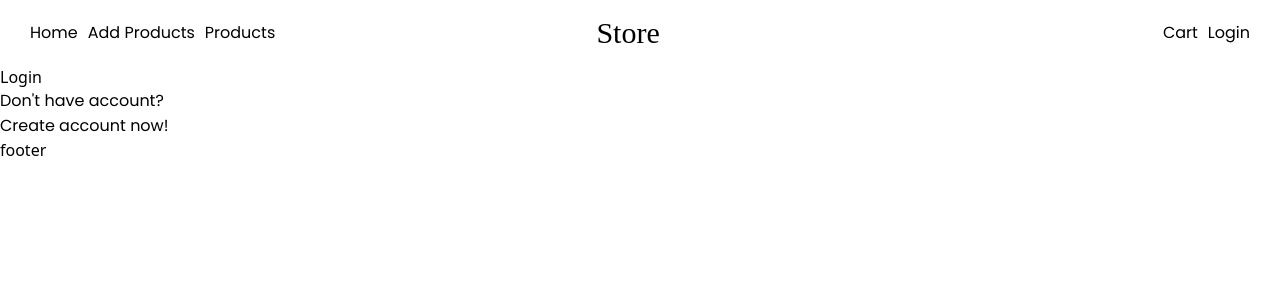
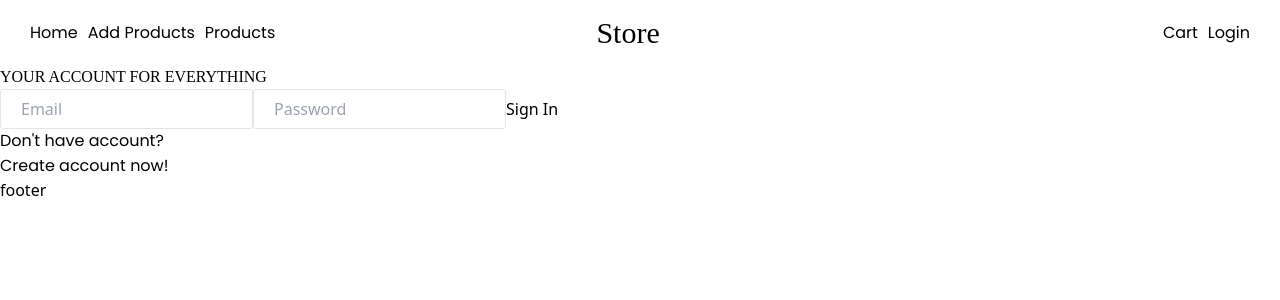
Before and after one commit to justnikee/fuzzy-potato, a React (Vite) app: page /login in a window 1280 px wide. Shown: the top 300 px of the page. Built offline with nearby package versions, Linux system fonts and the light colour scheme; a web font is replaced by a local one.

Commit message:
login page

```diff
--- a/src/pages/Auth/Login.tsx
+++ b/src/pages/Auth/Login.tsx
@@ -1,12 +1,94 @@
 import Layout from "../../layout/layout";
 import { Link } from "react-router-dom";
+import styled from "@emotion/styled";
+import { useState } from "react";
+import toast, { Toaster } from "react-hot-toast";
+import axios from "axios";
+// import { useNavigate } from "react-router-dom";
+
+// const navigate = useNavigate();
+const Input = styled.input`
+  border: 1px solid #e5e5e5;
+  color: #8d8d8d;
+  border-radius: 3px;
+  height: 40px;
+  padding-left: 20px;
+`;
+
 const Login = () => {
+  const [loginForm, setLoginForm] = useState({
+    email: "",
+    password: "",
+  });
+
+  const handleChange = (e: any) => {
+    setLoginForm({
+      ...loginForm,
+      [e.target.name]: e.target.value,
+    });
+  };
+
+  const handleSubmit = async (e: any) => {
+    e.preventDefault();
+    try {
+      const res = await axios.post(
+        "http://localhost:8080/users/login",
+        {
+          email: loginForm.email,
+          password: loginForm.password,
+        },
+        {
+          headers: {
+            "Content-Type": "application/json",
+          },
+        }
+      );
+      console.log(res.data);
+
+      if (res.data.success) {
+        toast.success(res.data.message);
+      } else {
+        toast.error(res.data.error);
+      }
+    } catch (error) {
+      console.log(error);
+    }
+  };
+
   return (
     <>
       <Layout>
-        Login
-        <p>Don't have account?</p>
-        <Link to={"/signup"}>Create account now!</Link>
+        <Toaster />
+        <div className="text-center flex justify-center flex-col items-center">
+          <h2>YOUR ACCOUNT FOR EVERYTHING</h2>
+          <form
+            className="flex flex-col w-1/3 gap-6 p-12"
+            onSubmit={handleSubmit}
+          >
+            <Input
+              name="email"
+              type="text"
+              placeholder="Email"
+              value={loginForm.email}
+              onChange={handleChange}
+            />
+            <Input
+              name="password"
+              type="text"
+              placeholder="Password"
+              value={loginForm.password}
+              onChange={handleChange}
+            />
+            <button className="bg-black text-white px-10 py-3 uppercase">
+              Sign In
+            </button>
+          </form>
+
+          <div className="flex flex-col justify-center items-center gap-5">
+            <p className="">Don't have account?</p>
+            <Link to={"/signup"}>Create account now!</Link>
+          </div>
+        </div>
       </Layout>
     </>
   );
--- a/src/pages/Auth/SignUp.tsx
+++ b/src/pages/Auth/SignUp.tsx
@@ -3,8 +3,9 @@ import Layout from "../../layout/layout";
 import toast, { Toaster } from "react-hot-toast";
 import styled from "@emotion/styled";
 import axios from "axios";
+// import { useNavigate } from "react-router-dom";
 
-//const navigate = useNavigate();
+// const navigate = useNavigate();
 const Input = styled.input`
   border: 1px solid #e5e5e5;
   color: #8d8d8d;
@@ -56,6 +57,7 @@ const SignUp = () => {
       console.log(res.data);
       if (res.data.success) {
         toast.success(res.data.message);
+        // navigate("/Login");
       } else {
         toast.error(res.data.message);
       }
```
